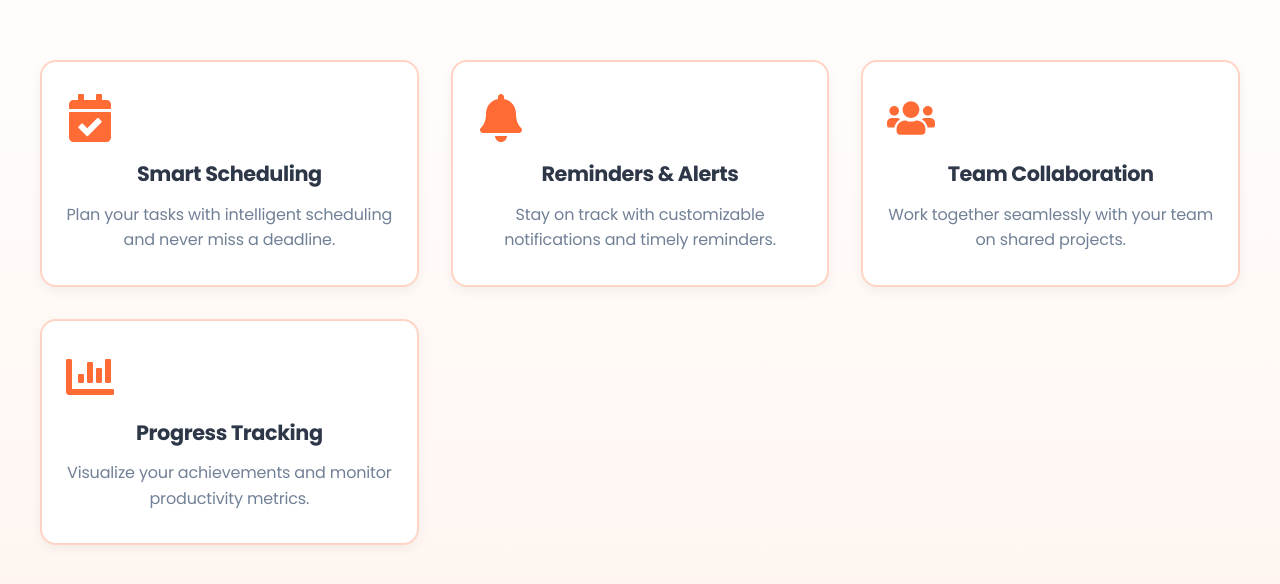
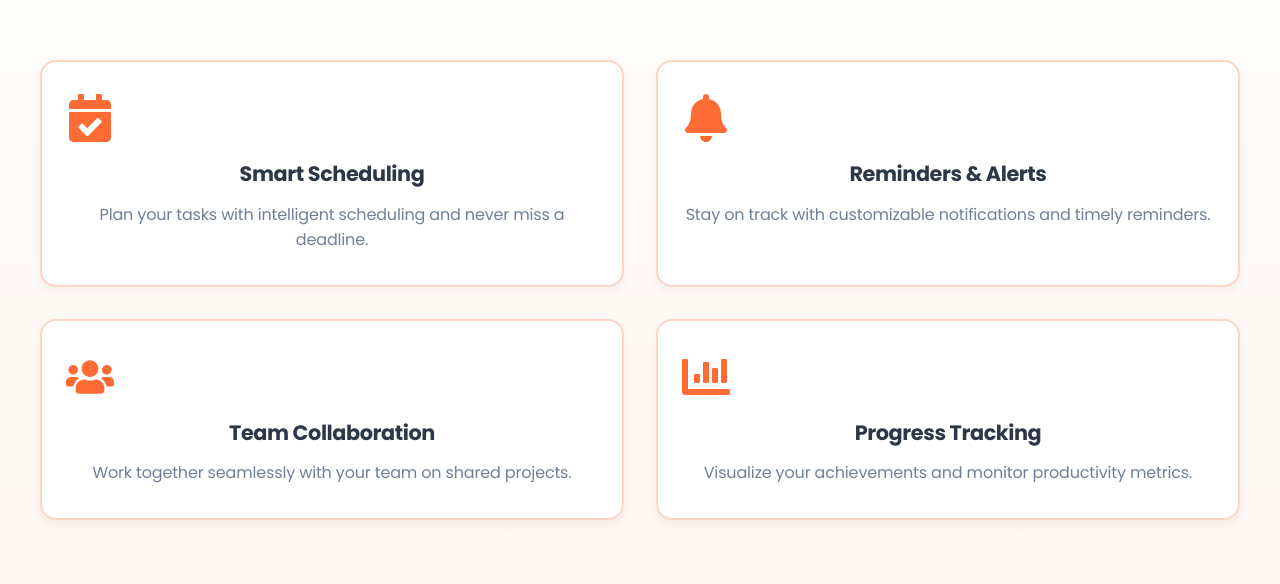
Before and after one commit to Bunkheang-heng/to-do-list-react-app, a React (Create React App) app: page / in a window 1280 px wide. Shown: the part 1046-1630 px from the top of the page. Built offline with nearby package versions, Linux system fonts and the light colour scheme.

Commit message:
Hero.js update-Yean

```diff
--- a/src/components/Hero.js
+++ b/src/components/Hero.js
@@ -1,6 +1,7 @@
 import React, { useEffect, useRef, useState } from 'react';
 import { FaCalendarCheck, FaBell, FaUsers, FaChartBar } from 'react-icons/fa';
 import helloGif from '../assets/image/gif/hello.gif';
+import HeroDoodles from "./HeroDoodles";
 
 export default function Hero() {
   const [isVisible, setIsVisible] = useState(false);
@@ -43,10 +44,25 @@ export default function Hero() {
         flexDirection: "column",
         alignItems: "center",
         justifyContent: "center",
+        position: "relative",
+        overflow: "visible"
       }}
     >
+      {/* Decorative stickers behind content */}
+      <div
+        aria-hidden="true"
+        style={{
+          position: "absolute",
+          inset: 0,
+          zIndex: 0,
+          pointerEvents: "none"
+        }}
+      >
+        <HeroDoodles />
+      </div>
+
       {/* Main Hero Content */}
-      <div style={{ maxWidth: "1200px", width: "100%", margin: "0 auto" }}>
+      <div style={{ position: "relative", zIndex: 10, maxWidth: "1200px", width: "100%", margin: "0 auto" }}>
         {/* Section Header */}
         <div
           className="hero-header"
@@ -92,7 +108,7 @@ export default function Hero() {
           className="hero-features"
           style={{
             display: "grid",
-            gridTemplateColumns: "repeat(auto-fit, minmax(280px, 1fr))",
+            gridTemplateColumns: "repeat(2, minmax(0, 1fr))",
             gap: "32px",
             marginBottom: "60px",
           }}
@@ -170,6 +186,10 @@ export default function Hero() {
             opacity: 0;
             transform: translateY(40px);
           }
+
+          @ media (max-width: 640px) {
+            .hero-features { grid-template-columns: 1fr; }
+          }
         `}
       </style>
     </div>
```
